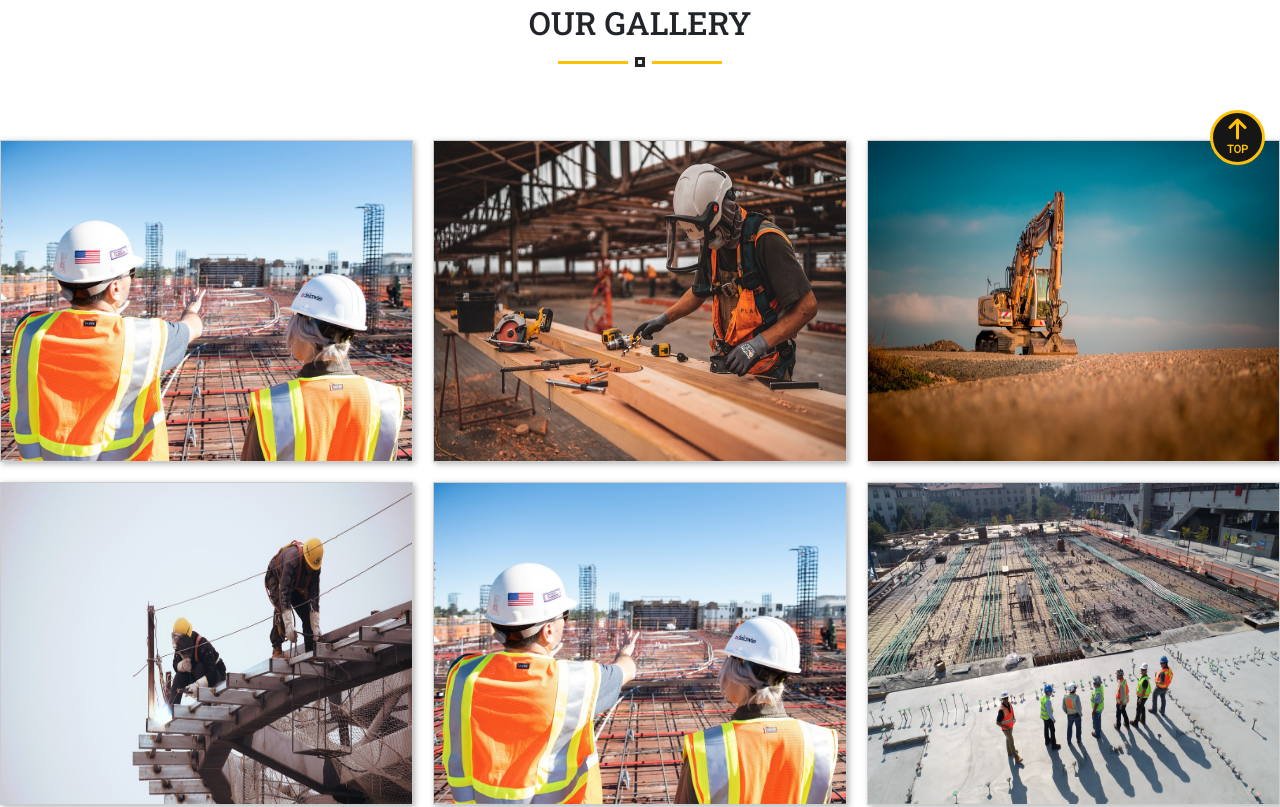
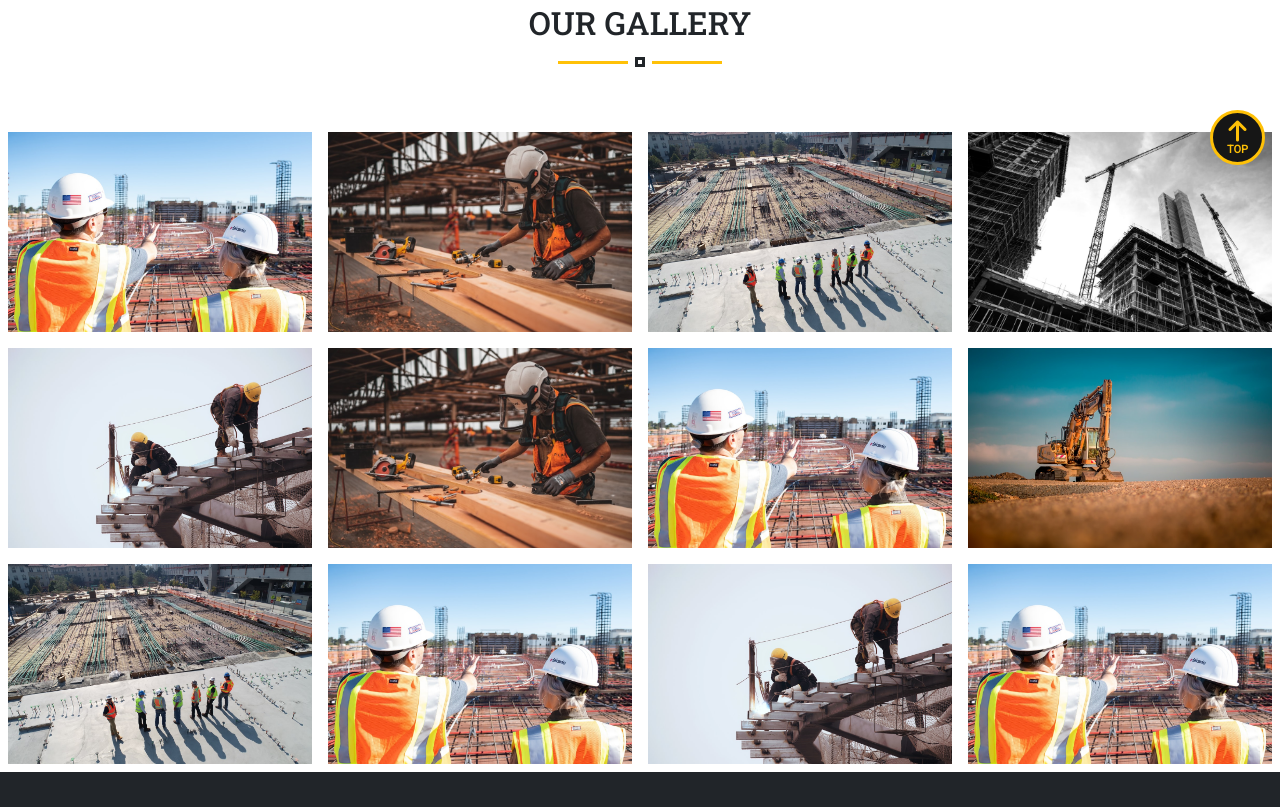
Before and after one commit to BhavaniAnu/QCorporate, an Angular app: page /gallery in a window 1280 px wide. Shown: the part 620-1427 px from the top of the page. Built offline with nearby package versions, Linux system fonts and the light colour scheme.

Commit message:
project page,gallery,align

```diff
--- a/src/app/modules/about-us/about-us.component.html
+++ b/src/app/modules/about-us/about-us.component.html
@@ -1,4 +1,4 @@
-<div class="page-header p-5 overlay-wraper" data-parallax="true">
+<div class="page-header p-5 overlay-wraper header-1" data-parallax="true">
   <div class="overlay-main bg-black opacity-07"></div>
   <div class="container p-5 p-lg-0 pt-lg-5">
     <div class="motto text-center">
--- a/src/app/modules/contact-us/contact-us.component.html
+++ b/src/app/modules/contact-us/contact-us.component.html
@@ -1,4 +1,4 @@
-<div class="page-header p-5 overlay-wraper" data-parallax="true">
+<div class="page-header p-5 overlay-wraper header-1" data-parallax="true">
   <div class="overlay-main bg-black opacity-07"></div>
   <div class="container p-5 p-lg-0 pt-lg-5">
     <div class="motto text-center">
--- a/src/app/modules/gallery/gallery.component.html
+++ b/src/app/modules/gallery/gallery.component.html
@@ -1,4 +1,4 @@
-<div class="page-header p-5 overlay-wraper" data-parallax="true">
+<div class="page-header p-5 overlay-wraper header-1" data-parallax="true">
     <div class="overlay-main bg-black opacity-07"></div>
     <div class="container p-5 p-lg-0 pt-lg-5">
       <div class="motto text-center">
@@ -72,17 +72,81 @@
       </div>
     </div>
 </div>
-<div class="grid py-3">
-    <img src="../../../assets/construction-5.jpg" alt="Sample photo">
-    <img src="../../../assets/construction-2.jpg" alt="Sample photo">
-    <img src="../../../assets/construction-3.jpg" alt="Sample photo">
-    <img src="../../../assets/construction-4.jpg" alt="Sample photo">
-    <img src="../../../assets/construction-5.jpg" alt="Sample photo">
-    <img src="../../../assets/construction-1.jpg" alt="Sample photo">
-    <img src="../../../assets/construction-3.jpg" alt="Sample photo">
-    <img src="../../../assets/construction-5.jpg" alt="Sample photo">
-    <img src="../../../assets/construction-2.jpg" alt="Sample photo">
-    <img src="../../../assets/construction-4.jpg" alt="Sample photo">
-    <img src="../../../assets/construction-6.jpg" alt="Sample photo">
-    <img src="../../../assets/construction-1.jpg" alt="Sample photo">
+<!-- <div class="grid py-3">
+    <img src="../../../assets/construction-5.jpg" alt="Sample photo" class="img-fluid">
+    <img src="../../../assets/construction-2.jpg" alt="Sample photo" class="img-fluid">
+    <img src="../../../assets/construction-3.jpg" alt="Sample photo" class="img-fluid">
+    <img src="../../../assets/construction-4.jpg" alt="Sample photo" class="img-fluid">
+    <img src="../../../assets/construction-5.jpg" alt="Sample photo" class="img-fluid">
+    <img src="../../../assets/construction-1.jpg" alt="Sample photo" class="img-fluid">
+    <img src="../../../assets/construction-3.jpg" alt="Sample photo" class="img-fluid">
+    <img src="../../../assets/construction-5.jpg" alt="Sample photo" class="img-fluid">
+    <img src="../../../assets/construction-2.jpg" alt="Sample photo" class="img-fluid">
+    <img src="../../../assets/construction-4.jpg" alt="Sample photo" class="img-fluid">
+    <img src="../../../assets/construction-6.jpg" alt="Sample photo" class="img-fluid">
+    <img src="../../../assets/construction-1.jpg" alt="Sample photo" class="img-fluid">
+</div> -->
+<div class="col-md-12 p-0">
+    <div class="row m-0 gallery">
+        <div class="col-md-3 p-0">
+            <div class="p-2">
+                <img src="../../../assets/construction-5.jpg" alt="Sample photo" class="img-fluid">
+            </div>
+        </div>
+        <div class="col-md-3 p-0">
+            <div class="p-2">
+                <img src="../../../assets/construction-2.jpg" alt="Sample photo" class="img-fluid">
+            </div>
+        </div>
+        <div class="col-md-3 p-0">
+            <div class="p-2">
+                <img src="../../../assets/construction-1.jpg" alt="Sample photo" class="img-fluid">
+            </div>
+        </div>
+        <div class="col-md-3 p-0">
+            <div class="p-2">
+                <img src="../../../assets/construction-6.jpg" alt="Sample photo" class="img-fluid">
+            </div>
+        </div>
+        <div class="col-md-3 p-0">
+            <div class="p-2">
+                <img src="../../../assets/construction-4.jpg" alt="Sample photo" class="img-fluid">
+            </div>
+        </div>
+        <div class="col-md-3 p-0">
+            <div class="p-2">
+                <img src="../../../assets/construction-2.jpg" alt="Sample photo" class="img-fluid">
+            </div>
+        </div>
+        <div class="col-md-3 p-0">
+            <div class="p-2">
+                <img src="../../../assets/construction-5.jpg" alt="Sample photo" class="img-fluid">
+            </div>
+        </div>
+        <div class="col-md-3 p-0">
+            <div class="p-2">
+                <img src="../../../assets/construction-3.jpg" alt="Sample photo" class="img-fluid">
+            </div>
+        </div>
+        <div class="col-md-3 p-0">
+            <div class="p-2">
+                <img src="../../../assets/construction-1.jpg" alt="Sample photo" class="img-fluid">
+            </div>
+        </div>
+        <div class="col-md-3 p-0">
+            <div class="p-2">
+                <img src="../../../assets/construction-5.jpg" alt="Sample photo" class="img-fluid">
+            </div>
+        </div>
+        <div class="col-md-3 p-0">
+            <div class="p-2">
+                <img src="../../../assets/construction-4.jpg" alt="Sample photo" class="img-fluid">
+            </div>
+        </div>
+        <div class="col-md-3 p-0">
+            <div class="p-2">
+                <img src="../../../assets/construction-5.jpg" alt="Sample photo" class="img-fluid">
+            </div>
+        </div>
+    </div>
 </div>
--- a/src/app/modules/gallery/gallery.component.scss
+++ b/src/app/modules/gallery/gallery.component.scss
@@ -3,6 +3,13 @@
     height: 70vh;
     background-size: cover;
     background-position: top;
+}
+.gallery{
+  img{
+    height: 200px;
+    width: 100%;
+    object-fit: cover;
+  }
 }
 // h1,h2,h3{
 //     margin: 0px;
@@ -270,14 +277,14 @@
 // 		}
 // 	}
 // }
-.grid {
-    display: grid;
-    grid-template-columns: repeat(3, minmax(200px, 1fr));
-    grid-gap: 20px;
-    align-items: stretch;
-    }
-  .grid img {
-    border: 1px solid #ccc;
-    box-shadow: 2px 2px 6px 0px  rgba(0,0,0,0.3);
-    max-width: 100%;
-  }
+// .grid {
+//     display: grid;
+//     grid-template-columns: repeat(3, minmax(200px, 1fr));
+//     grid-gap: 20px;
+//     align-items: stretch;
+//     }
+//   .grid img {
+//     border: 1px solid #ccc;
+//     box-shadow: 2px 2px 6px 0px  rgba(0,0,0,0.3);
+//     max-width: 100%;
+//   }
--- a/src/app/modules/home/slider/slider.component.html
+++ b/src/app/modules/home/slider/slider.component.html
@@ -1,4 +1,4 @@
-<div id="carouselExampleCaptions" class="carousel slide" data-bs-ride="carousel">
+<div id="carouselExampleCaptions" class="carousel slide carousel-1" data-bs-ride="carousel">
     <div class="carousel-indicators">
       <button type="button" data-bs-target="#carouselExampleCaptions" data-bs-slide-to="0" class="active" aria-current="true" aria-label="Slide 1"></button>
       <button type="button" data-bs-target="#carouselExampleCaptions" data-bs-slide-to="1" aria-label="Slide 2"></button>
--- a/src/app/modules/projects/projects.component.html
+++ b/src/app/modules/projects/projects.component.html
@@ -1,4 +1,4 @@
-<div class="page-header p-5 overlay-wraper"  data-parallax="true">
+<div class="page-header p-5 overlay-wraper header-1"  data-parallax="true">
   <div class="overlay-main bg-black opacity-07"></div>
     <div class="container p-5 p-lg-0 pt-lg-5 ">
         <div class="motto text-center">
@@ -18,16 +18,16 @@
         <p>Lorem Ipsum is simply dummy text of the printing and typesetting industry. Lorem Ipsum has been the industry's standard dummy text ever
         since the 1500s, when an unknown printer took a galley of type and scrambled it to make a type specimen book has survived.</p>
     </div>
-    <div class="col-md-12 col-12 col-sm-12">
+    <!-- <div class="col-md-12 col-12 col-sm-12">
       <div class="row m-0">
         <div class="col-md-4 col-sm-6">
           <div class="card">
               <img src="../../../assets/services-6.jpg" class="card-img-top" alt="Project1">
               <div class="card-body">
                 <h5 class="card-title">Project 1</h5>
-                <p class="card-text">Lorem ipsum dolor sit, amet consectetur adipisicing elit. Est eaque dolorem natus ea voluptatibus ipsum possimus enim libero nam nisi!</p>
+                <p class="card-text">Lorem ipsum dolor sit, amet consectetur adipisicing elit. Est eaque dolorem natus ea voluptatibus ipsum possimus enim libero nam nisi!</p> -->
                 <!-- <a class="btn btn-primary">Go somewhere</a> -->
-              </div>
+              <!-- </div>
           </div>
         </div>
         <div class="col-md-4 col-sm-6">
@@ -35,9 +35,9 @@
               <img src="../../../assets/services-1.jpg" class="card-img-top" alt="Project2">
               <div class="card-body">
                 <h5 class="card-title">Project 2</h5>
-                <p class="card-text">Lorem ipsum dolor sit amet consectetur adipisicing elit. Dolorem recusandae nemo magnam maxime reprehenderit fuga quo omnis, beatae vel esse?</p>
+                <p class="card-text">Lorem ipsum dolor sit amet consectetur adipisicing elit. Dolorem recusandae nemo magnam maxime reprehenderit fuga quo omnis, beatae vel esse?</p> -->
                 <!-- <a class="btn btn-primary">Go somewhere</a> -->
-              </div>
+              <!-- </div>
             </div>
         </div>
         <div class="col-md-4 col-sm-6">
@@ -45,9 +45,9 @@
               <img src="../../../assets/services-2.jpg" class="card-img-top" alt="Project3">
               <div class="card-body">
                 <h5 class="card-title">Project 3</h5>
-                <p class="card-text">Lorem ipsum dolor sit amet consectetur, adipisicing elit. Aspernatur, delectus ullam harum quaerat laboriosam excepturi praesentium fugiat! Expedita, voluptate nostrum?</p>
+                <p class="card-text">Lorem ipsum dolor sit amet consectetur, adipisicing elit. Aspernatur, delectus ullam harum quaerat laboriosam excepturi praesentium fugiat! Expedita, voluptate nostrum?</p> -->
                 <!-- <a class="btn btn-primary">Go somewhere</a> -->
-              </div>
+              <!-- </div>
             </div>
         </div>
         <div class="col-md-4 col-sm-6">
@@ -55,9 +55,9 @@
               <img src="../../../assets/services-3.jpg" class="card-img-top" alt="Project4">
               <div class="card-body">
                 <h5 class="card-title">Project 4</h5>
-                <p class="card-text">Lorem ipsum dolor sit amet consectetur, adipisicing elit. Aspernatur, delectus ullam harum quaerat laboriosam excepturi praesentium fugiat! Expedita, voluptate nostrum?</p>
+                <p class="card-text">Lorem ipsum dolor sit amet consectetur, adipisicing elit. Aspernatur, delectus ullam harum quaerat laboriosam excepturi praesentium fugiat! Expedita, voluptate nostrum?</p> -->
                 <!-- <a class="btn btn-primary">Go somewhere</a> -->
-              </div>
+              <!-- </div>
             </div>
         </div>
         <div class="col-md-4 col-sm-6">
@@ -65,9 +65,9 @@
                 <img src="../../../assets/services-4.jpg" class="card-img-top" alt="Project5">
                 <div class="card-body">
                   <h5 class="card-title">Project 5</h5>
-                  <p class="card-text">Lorem ipsum dolor sit amet consectetur, adipisicing elit. Aspernatur, delectus ullam harum quaerat laboriosam excepturi praesentium fugiat! Expedita, voluptate nostrum?</p>
+                  <p class="card-text">Lorem ipsum dolor sit amet consectetur, adipisicing elit. Aspernatur, delectus ullam harum quaerat laboriosam excepturi praesentium fugiat! Expedita, voluptate nostrum?</p> -->
                   <!-- <a class="btn btn-primary">Go somewhere</a> -->
-                </div>
+                <!-- </div>
               </div>
         </div>
         <div class="col-md-4 col-sm-6">
@@ -75,10 +75,65 @@
                 <img src="../../../assets/services-5.jpg" class="card-img-top" alt="Project6">
                 <div class="card-body">
                   <h5 class="card-title">Project 6</h5>
-                  <p class="card-text">Lorem ipsum dolor sit amet consectetur, adipisicing elit. Aspernatur, delectus ullam harum quaerat laboriosam excepturi praesentium fugiat! Expedita, voluptate nostrum?</p>
+                  <p class="card-text">Lorem ipsum dolor sit amet consectetur, adipisicing elit. Aspernatur, delectus ullam harum quaerat laboriosam excepturi praesentium fugiat! Expedita, voluptate nostrum?</p> -->
                   <!-- <a class="btn btn-primary">Go somewhere</a> -->
+                <!-- </div>
+              </div>
+        </div>
+      </div> -->
+    <!-- </div> -->
+    <div class="col-md-12 col-12 col-sm-12">
+      <div class="row m-0 py-3">
+        <div class="col-md-4 p-0">
+          <div class="project-1">
+            <div id="carouselExampleCaptions" class="carousel slide" data-bs-ride="carousel">
+              <div class="carousel-indicators">
+                <button type="button" data-bs-target="#carouselExampleCaptions" data-bs-slide-to="0" class="active" aria-current="true" aria-label="Slide 1"></button>
+                <button type="button" data-bs-target="#carouselExampleCaptions" data-bs-slide-to="1" aria-label="Slide 2"></button>
+                <button type="button" data-bs-target="#carouselExampleCaptions" data-bs-slide-to="2" aria-label="Slide 3"></button>
+              </div>
+              <div class="carousel-inner">
+                <div class="carousel-item active">
+                  <img src="../../../../assets/construction-3.jpg" class="d-block w-100" alt="...">
+                  <!-- <div class="carousel-caption d-none d-md-block">
+                    <h5>First slide label</h5>
+                    <p>Some representative placeholder content for the first slide.</p>
+                  </div> -->
+                </div>
+                <div class="carousel-item">
+                  <img src="../../../../assets/construction-2.jpg" class="d-block w-100" alt="...">
+                  <!-- <div class="carousel-caption d-none d-md-block">
+                    <h5>Second slide label</h5>
+                    <p>Some representative placeholder content for the second slide.</p>
+                  </div> -->
+                </div>
+                <div class="carousel-item">
+                  <img src="../../../../assets/construction-5.jpg" class="d-block w-100" alt="...">
+                  <!-- <div class="carousel-caption d-none d-md-block">
+                    <h5>Third slide label</h5>
+                    <p>Some representative placeholder content for the third slide.</p>
+                  </div> -->
                 </div>
               </div>
+              <button class="carousel-control-prev" type="button" data-bs-target="#carouselExampleCaptions" data-bs-slide="prev">
+                <span class="carousel-control-prev-icon" aria-hidden="true"></span>
+                <span class="visually-hidden">Previous</span>
+              </button>
+              <button class="carousel-control-next" type="button" data-bs-target="#carouselExampleCaptions" data-bs-slide="next">
+                <span class="carousel-control-next-icon" aria-hidden="true"></span>
+                <span class="visually-hidden">Next</span>
+              </button>
+          </div>
+          </div>
+        </div>
+        <div class="col-md-8 p-0 px-md-3 px-sm-0 py-sm-2 project-2">
+            <h4>Tiltle of Item Image</h4>
+            <p>
+              Lorem Ipsum is simply dummy text of the printing and typesetting industry.
+              Lorem Ipsum has been the industry's standard dummy
+              text ever since the 1500s, when an unknown printer took
+              a galley of type and scrambled it to make a type specimen book.
+            </p>
         </div>
       </div>
     </div>
--- a/src/app/modules/projects/projects.component.scss
+++ b/src/app/modules/projects/projects.component.scss
@@ -14,3 +14,63 @@
         height: 180px;
     }
 }
+.project-1{
+    .carousel-indicators{
+        display: none;
+    }
+    .carousel-item{
+        img{
+            height:300px;
+            width: 100%;
+        }
+    }
+    .carousel-control-next-icon{
+        background-color: #212121;
+        border-color: #212121;
+        color: #ffffff;
+        padding: 8px 10px;
+        font-size: 13px;
+        display: inline-block;
+        cursor: pointer;
+        border-width: 1px;
+        border-style: solid;
+        border-radius: 0;
+        -webkit-border-radius: 0;
+        -moz-border-radius: 0;
+        opacity: 0.5;
+    }
+    .carousel-control-prev-icon{
+        background-color: #212121;
+        border-color: #212121;
+        color: #ffffff;
+        padding: 8px 10px;
+        font-size: 13px;
+        display: inline-block;
+        cursor: pointer;
+        border-width: 1px;
+        border-style: solid;
+        border-radius: 0;
+        -webkit-border-radius: 0;
+        -moz-border-radius: 0;
+        opacity: 0.5;
+    }
+}
+.project-2{
+    h4{
+        &:hover{
+            color:#ffc107;
+        }
+    }
+}
+// @media (min-width: 576px) and (max-width: 767.98px) {
+//     .page-header{
+//         height: 50vh;
+//         .motto{
+//             height: 415px;
+//             display: flex;
+//             align-items: center;
+//             width: 100%;
+//             justify-content: center;
+//         }
+//     }
+//  }
--- a/src/app/modules/services/services.component.html
+++ b/src/app/modules/services/services.component.html
@@ -1,4 +1,4 @@
-<div class="page-header p-5 overlay-wraper"  data-parallax="true">
+<div class="page-header p-5 overlay-wraper header-1"  data-parallax="true">
     <div class="overlay-main bg-black opacity-07"></div>
     <div class="container p-5 p-lg-0 pt-lg-5 ">
         <div class="motto text-center">
--- a/src/styles.scss
+++ b/src/styles.scss
@@ -283,3 +283,43 @@ p {
     top: -5px;
   }
 }
+@media (min-width: 576px) and (max-width: 767.98px) {
+  .carousel-1{
+      height: 50vh;
+      .carousel-inner{
+        height: 100%;
+      }
+  }
+  .header-1{
+    height: 50vh !important;
+    .motto{
+        height: 415px;
+        display: flex;
+        align-items: center;
+        width: 100%;
+        justify-content: center;
+    }
+  }
+}
+@media (min-width: 360px) and (max-width: 640px){
+  .carousel-1{
+    height: 50vh;
+    .carousel-inner{
+      height: 100%;
+    }
+}
+  .header-1{
+    // height: 50vh !important;
+    .motto{
+        height: 350px;
+        display: flex;
+        align-items: center;
+        width: 100%;
+        justify-content: center;
+        h2{
+          padding: 0 !important;
+          margin: 0 !important;
+        }
+    }
+  }
+}
```
